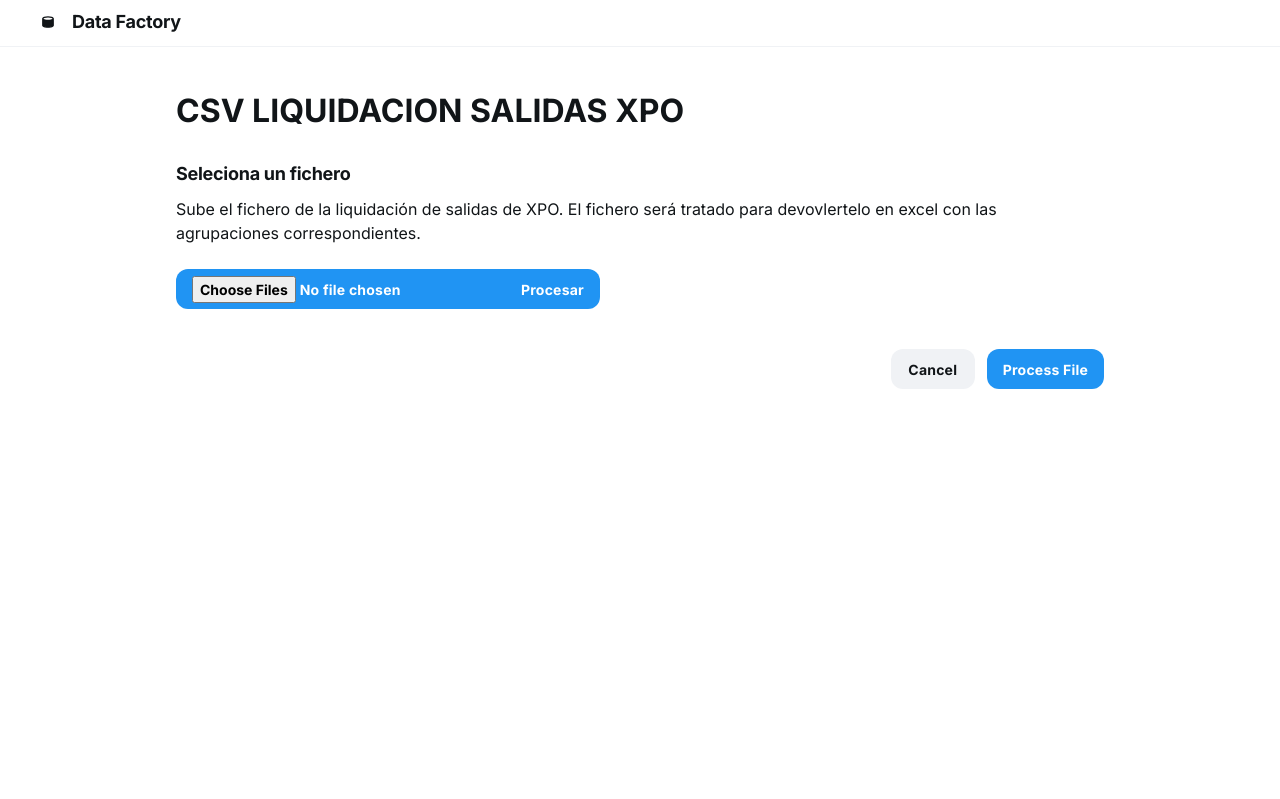
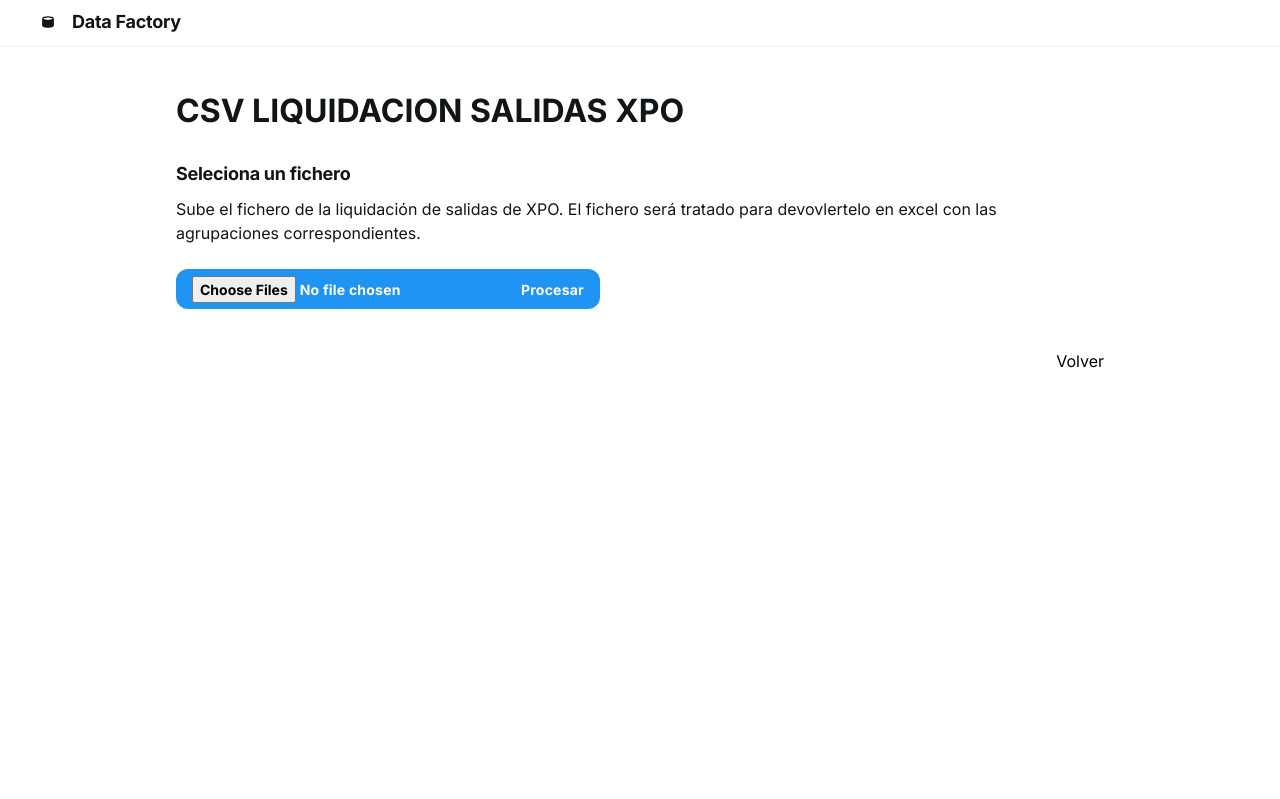
Before and after one commit to jmm-1987/vehiculosagenda, a Flask app: page /ficheros in a window 1280 px wide. Shown: the part 401-1200 px from the top of the page. Run offline with Flask 3, Linux system fonts and the light colour scheme; some libraries are stand-ins or nearby versions.

Commit message:
ficheros varios

```diff
--- a/templates/ficheros.html
+++ b/templates/ficheros.html
@@ -63,16 +63,8 @@
 
             <div class="flex justify-stretch">
               <div class="flex flex-1 gap-3 flex-wrap px-4 py-3 justify-end">
-                <button
-                  class="flex min-w-[84px] max-w-[480px] cursor-pointer items-center justify-center overflow-hidden rounded-xl h-10 px-4 bg-[#f0f2f5] text-[#111518] text-sm font-bold leading-normal tracking-[0.015em]"
-                >
-                  <span class="truncate">Cancel</span>
-                </button>
-                <button
-                  class="flex min-w-[84px] max-w-[480px] cursor-pointer items-center justify-center overflow-hidden rounded-xl h-10 px-4 bg-[#2094f3] text-white text-sm font-bold leading-normal tracking-[0.015em]"
-                >
-                  <span class="truncate">Process File</span>
-                </button>
+                  <a class="button_red" href="/index">Volver</a>
+
               </div>
             </div>
           </div>
```
Also changed, not shown: ficheros/ficheros.py (+20 -23 lines).
